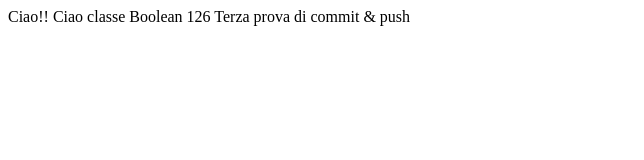
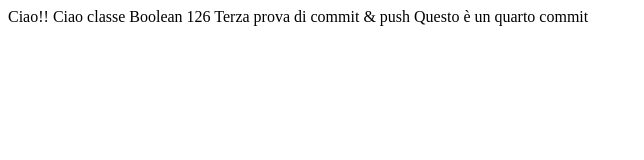
Before and after one commit to angelofaoldi/Demo, a plain HTML site: page index.html in a window 1280 px wide. Shown: the whole page, without its empty margins (0-644 px from the left). Drawn offline with Linux system fonts and the light colour scheme.

Commit message:
4 Commit

```diff
--- a/index.html
+++ b/index.html
@@ -9,5 +9,6 @@
     Ciao!!
     Ciao classe Boolean 126
     Terza prova di commit & push
+    Questo è un quarto commit
 </body>
 </html>
```
